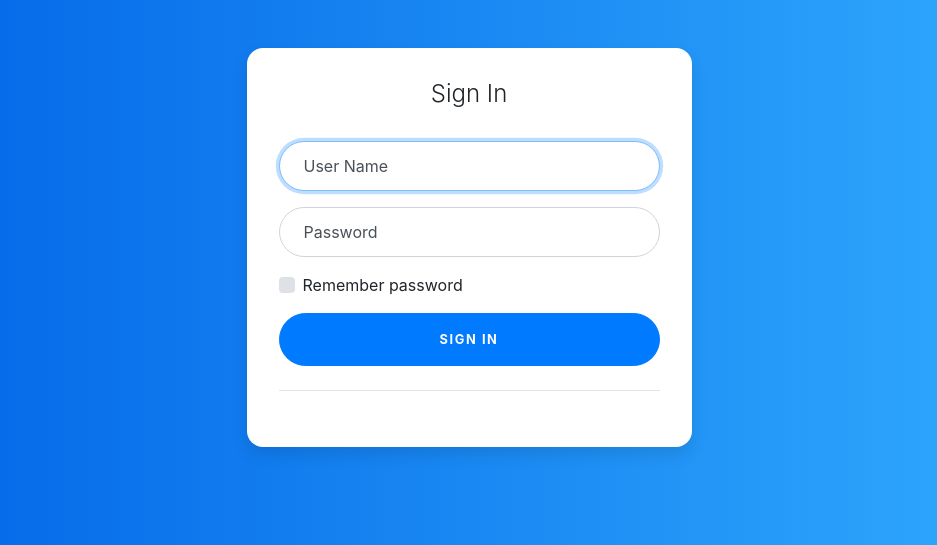
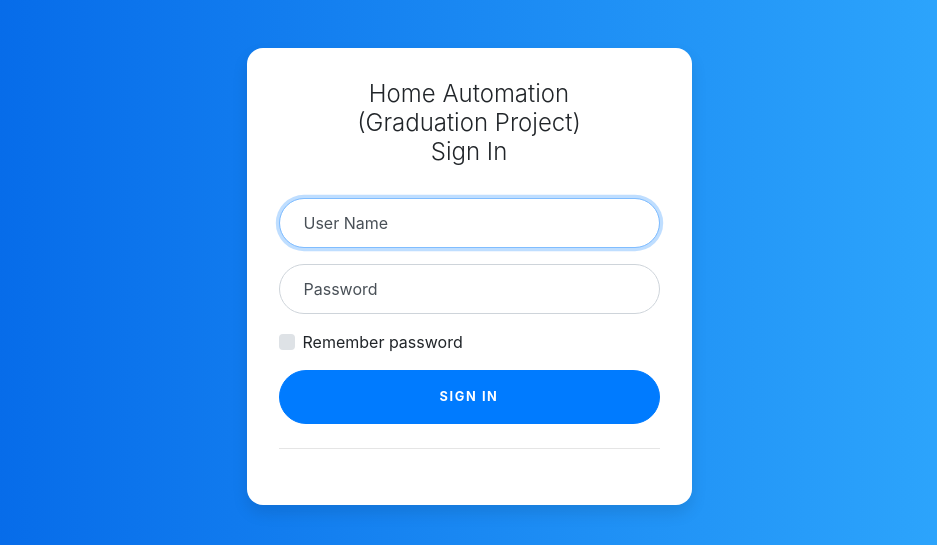
Before and after one commit to gabrielzencha/WebApp-Home-Automation, a Django app: template webapp/accounts/templates/accounts/login.html in a window 1280 px wide. Shown: the top 545 px of the page, without its empty margins (171-1108 px from the left). Run offline with Django 3.2, Linux system fonts and the light colour scheme; the template is opened without the code that fills it, so the values that code supplies are empty; some libraries are stand-ins or nearby versions.

Commit message:
login updated

```diff
--- a/webapp/accounts/templates/accounts/login.html
+++ b/webapp/accounts/templates/accounts/login.html
@@ -129,14 +129,15 @@ body {
 </style>
 </head>
 <!------ Include the above in your HEAD tag ---------->
+{% block body%}
 <body>
   <div class="container">
     <div class="row">
       <div class="col-sm-9 col-md-7 col-lg-5 mx-auto">
         <div class="card card-signin my-5">
           <div class="card-body">
-            <h5 class="card-title text-center">Sign In</h5>
-            <form class="form-signin">
+            <h5 class="card-title text-center">Home Automation <br/>(Graduation Project) <br/>Sign In</h5>
+            <form class="form-signin" method="post">
               <div class="form-label-group">
                 <input type="email" id="inputEmail" class="form-control" placeholder="Email address" required autofocus>
                 <label for="inputEmail">User Name</label>
@@ -161,4 +162,5 @@ body {
     </div>
   </div>
 </body>
+{% endblock%}
 <html>
--- a/webapp/accounts/urls.py
+++ b/webapp/accounts/urls.py
@@ -1,5 +1,7 @@
 from django.urls import path
 from . import views
+from django.contrib.auth.views import LoginView
 urlpatterns = [
     path('', views.home),
+
 ]
--- a/webapp/webapp/urls.py
+++ b/webapp/webapp/urls.py
@@ -19,5 +19,5 @@ from django.urls import path, include
 
 urlpatterns = [
     path('admin/', admin.site.urls),
-    path('accounts/', include('accounts.urls'))
+    path('home/', include('accounts.urls'))
 ]
```
Also changed, not shown: webapp/db.sqlite3, 1 other file.
